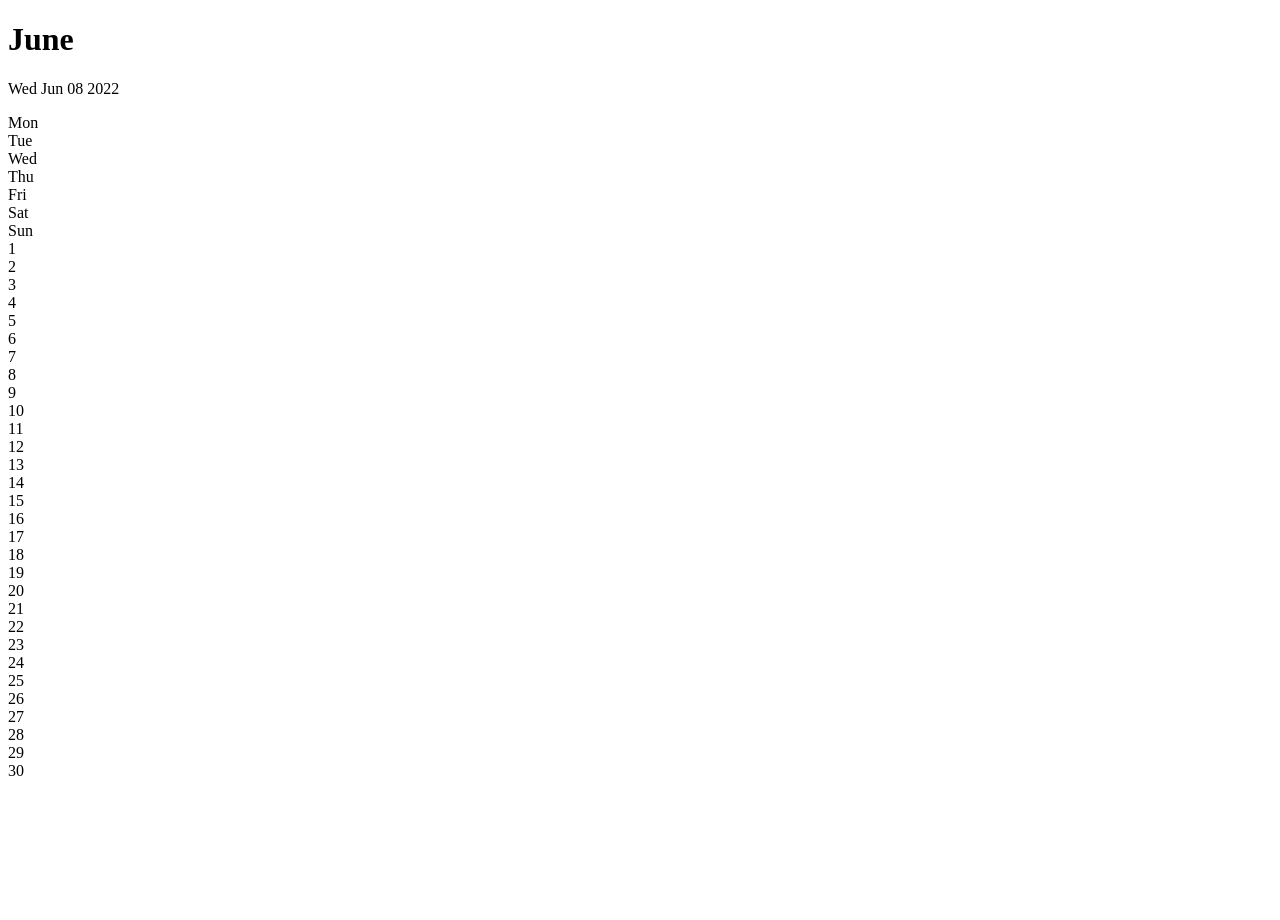
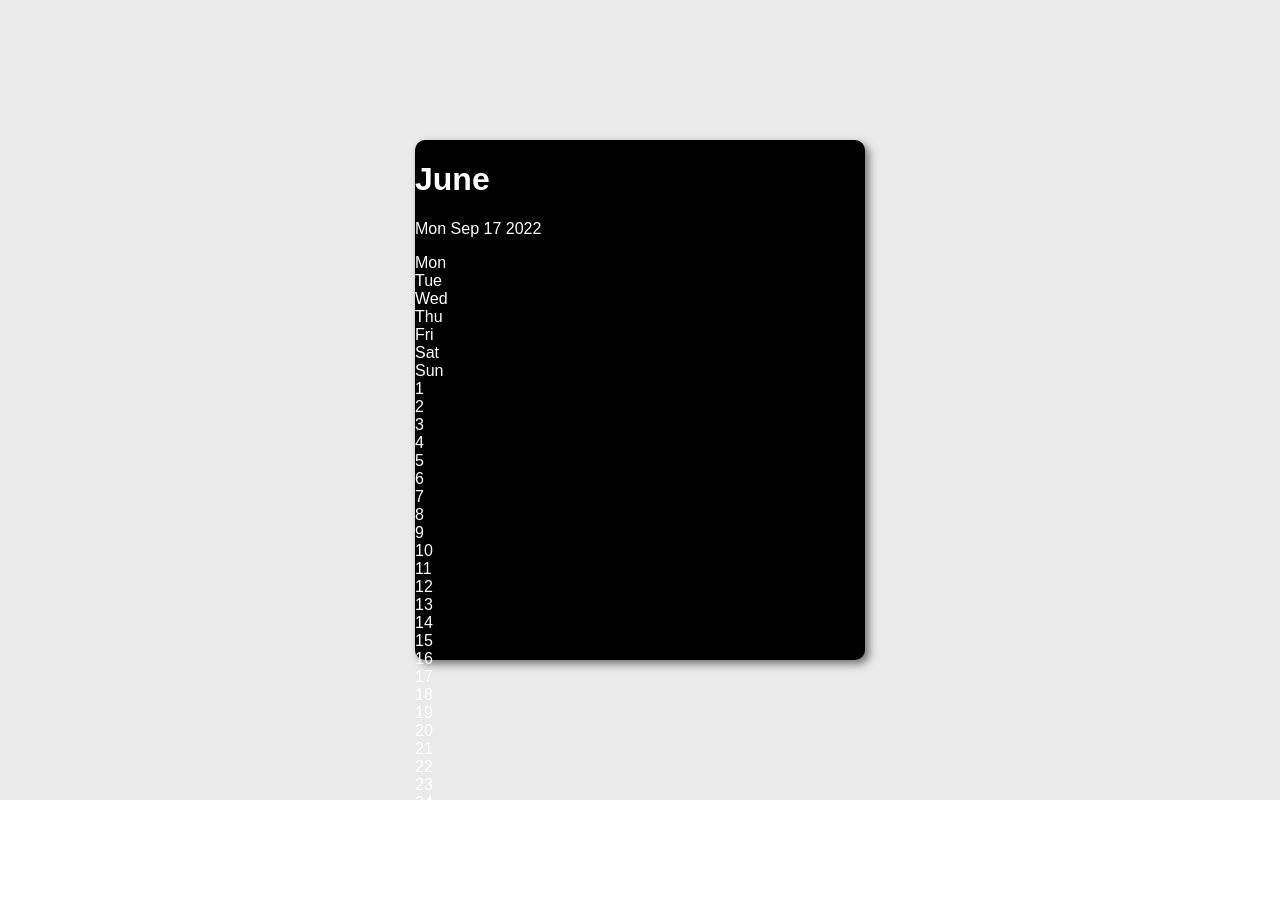
Before and after one commit to legit-develop/calender, a plain HTML site: page index.html in a window 1280 px wide. Before the commit the page ends 800 px from the top, so only its background shows below. Drawn offline with Linux system fonts and the light colour scheme.

Commit message:
add container style

```diff
--- a/index.html
+++ b/index.html
@@ -13,7 +13,7 @@
         <div class="month">
           <div class="date">
             <h1>June</h1>
-            <p>Wed Jun 08 2022</p>
+            <p>Mon Sep 17 2022</p>
           </div>
         </div>
         <div class="weekdays">
--- a/style.css
+++ b/style.css
@@ -0,0 +1,22 @@
+body {
+  margin: 0;
+  padding: 0;
+  font-family: sans-serif;
+}
+.container {
+  width: 100%;
+  height: 100vh;
+  background: #eaeaea;
+  display: flex;
+  justify-content: center;
+  align-items: center;
+}
+
+.calender {
+  background: #000;
+  color: #fff;
+  width: 450px;
+  height: 520px;
+  border-radius: 10px;
+  box-shadow: 4px 4px 8px rgba(0, 0, 0, 0.5);
+}
```
